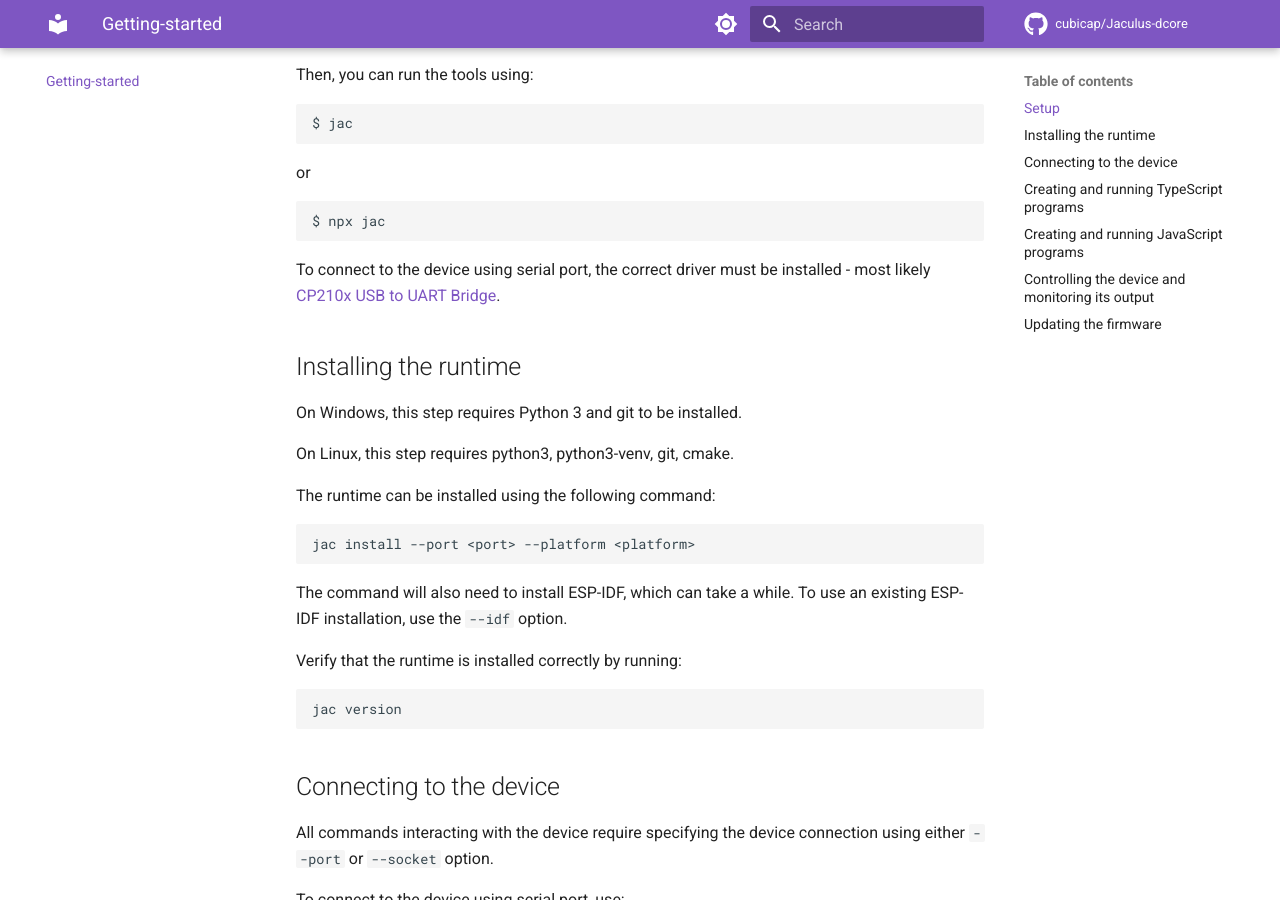
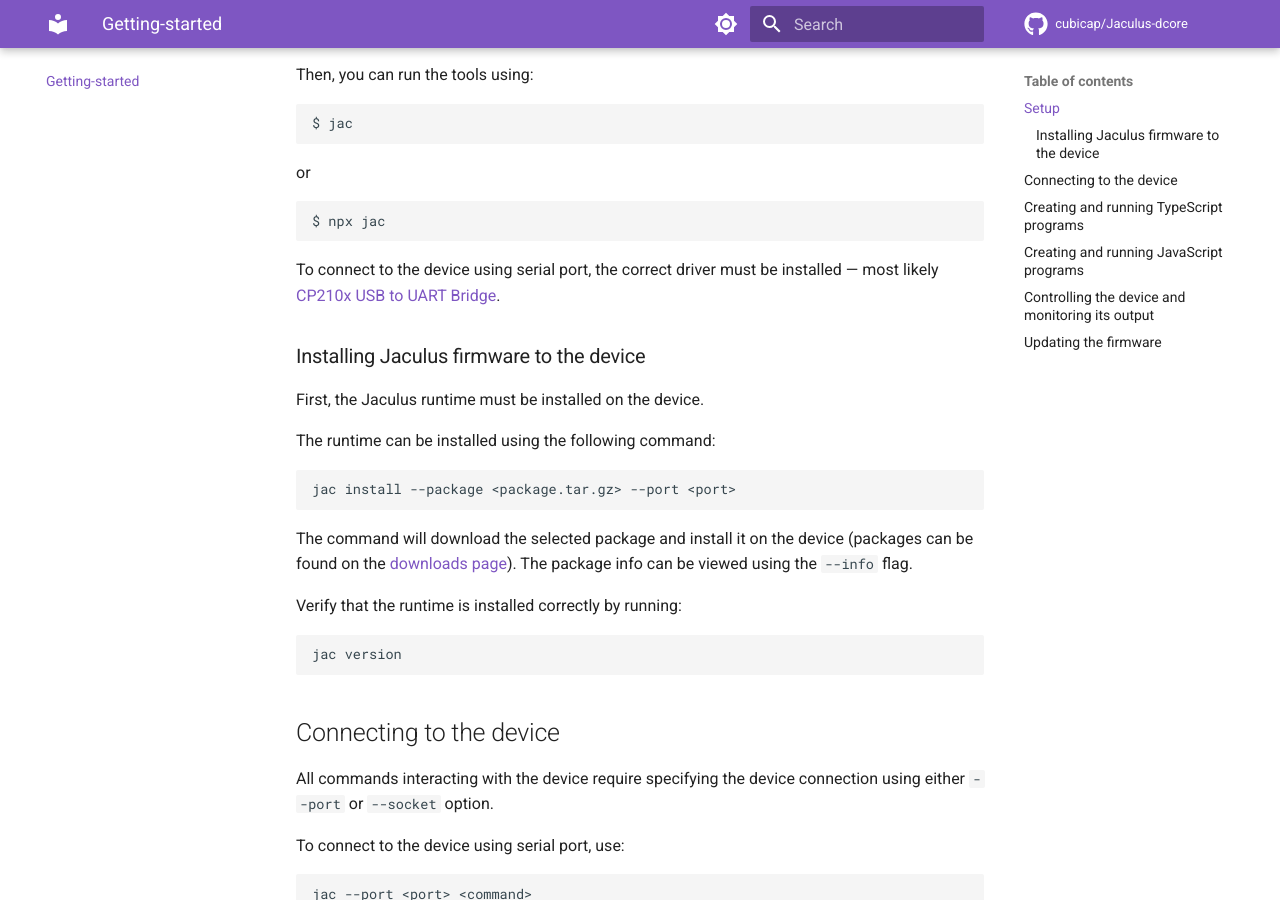
Before and after one commit to cubicap/Jaculus-dcore, an MkDocs documentation site: the page built from docs/getting-started.md, in a window 1280 px wide and 900 px high, scrolled down 314 px. Built offline with MkDocs 1.6.1 and Material for MkDocs 9.7.7, drawn with Linux system fonts in a browser that asks for light colours; comment, search, counter and statistics services are not loaded; some of the changed text lies outside the part shown.

Commit message:
update install guide

```diff
--- a/docs/getting-started.md
+++ b/docs/getting-started.md
@@ -17,21 +17,18 @@
     $ npx jac
 
 
-To connect to the device using serial port, the correct driver must be installed - most likely [CP210x USB to UART Bridge](https://www.silabs.com/developers/usb-to-uart-bridge-vcp-drivers).
+To connect to the device using serial port, the correct driver must be installed — most likely [CP210x USB to UART Bridge](https://www.silabs.com/developers/usb-to-uart-bridge-vcp-drivers).
 
 
-## Installing the runtime
+### Installing Jaculus firmware to the device
 
-On Windows, this step requires Python 3 and git to be installed.
-
-On Linux, this step requires python3, python3-venv, git, cmake.
+First, the Jaculus runtime must be installed on the device.
 
 The runtime can be installed using the following command:
 
-    jac install --port <port> --platform <platform>
+    jac install --package <package.tar.gz> --port <port>
 
-The command will also need to install ESP-IDF, which can take a while.
-To use an existing ESP-IDF installation, use the `--idf` option.
+The command will download the selected package and install it on the device (packages can be found on the [downloads page](https://f.jaculus.org)). The package info can be viewed using the `--info` flag.
 
 Verify that the runtime is installed correctly by running:
 
@@ -103,8 +100,6 @@
 
 ## Updating the firmware
 
-The CLI tool caches the firmware build in the `~/.jaculus` directory for faster flashing.
+To update the firmware, just install the new runtime package using the `install` command.
 
-To update the firmware, force the tool to download the latest version:
-
-    jac install --port <port> --platform <platform> --upstream force
+Note that this will erase all data stored on the device. It may be also necessary to update the type definitions for the runtime. They can be found in the example project on [GitHub](https://github.com/cubicap/Jaculus-esp32/tree/master/ts-examples).
```
